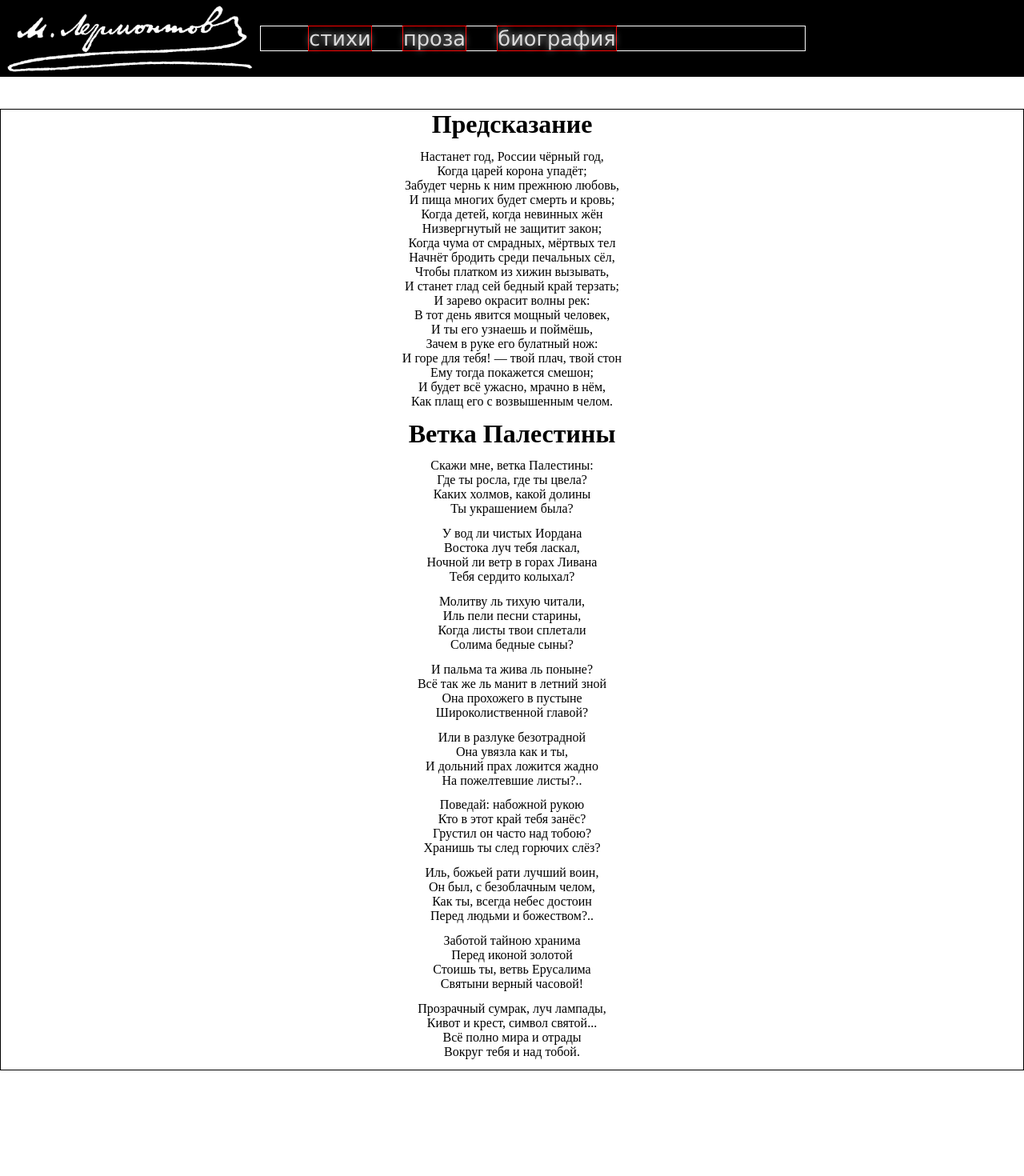
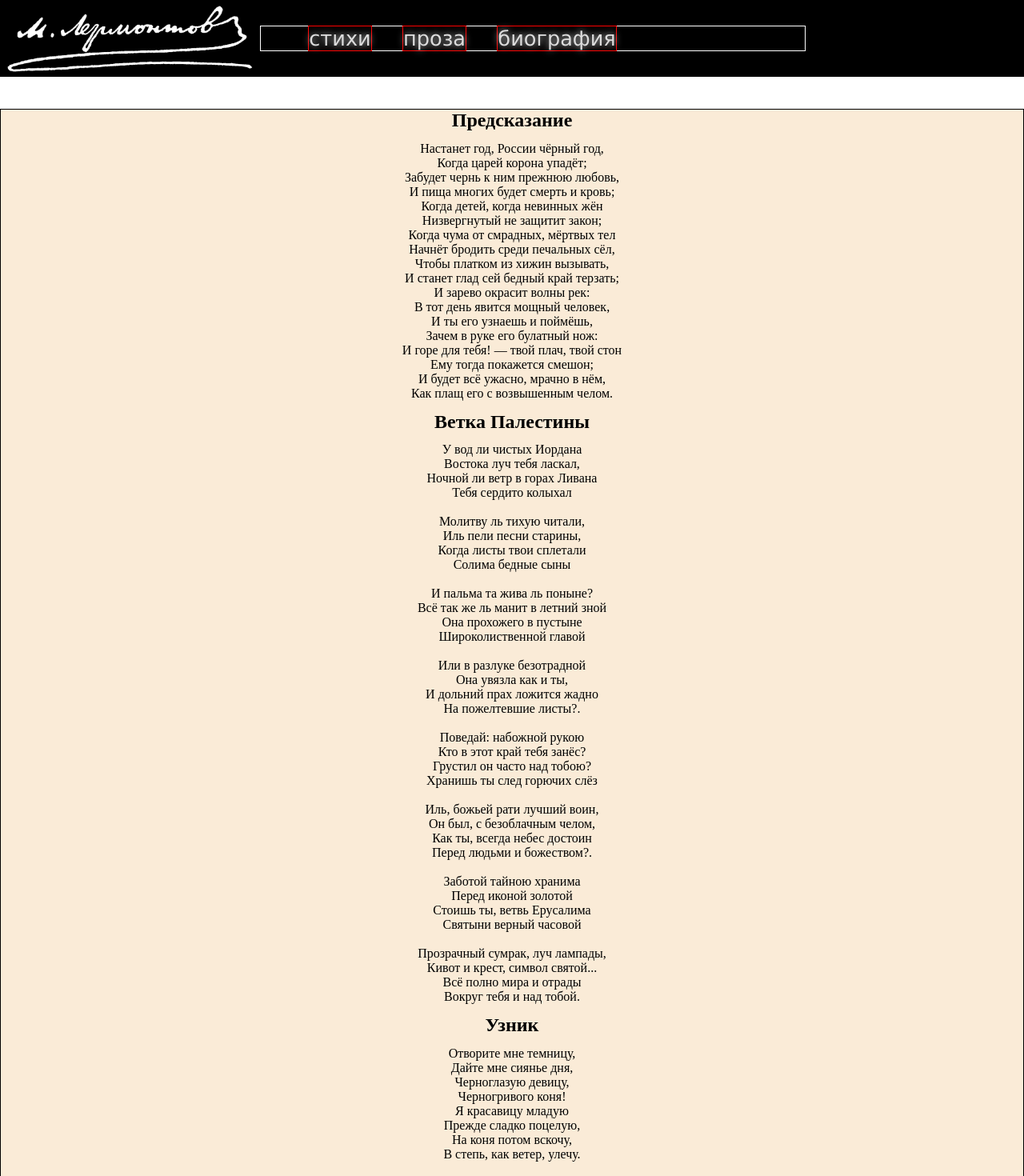
Before and after one commit to hiddeneon/lermontov, a React (Create React App) app: page /stikhi/predskazanie in a window 1280 px wide. Shown: the top 1470 px of the page at 80% size. Before the commit the page ends 1338 px from the top, so only its background shows below. Built offline with nearby package versions, Linux system fonts and the light colour scheme.

Commit message:
Provide poems from poemsData .json file

```diff
--- a/src/App.css
+++ b/src/App.css
@@ -39,9 +39,11 @@
 }
 
 .verse-container {
-  text-align: center;
+  text-align: center  ;
   border: solid black 1px;
   margin-top: 5vh;
+  background-color: antiquewhite;
+  white-space: pre-line;
 }
 
 .verse-container p {
--- a/src/data/poemsData.json
+++ b/src/data/poemsData.json
@@ -0,0 +1,16 @@
+[
+    {
+        "title": "Предсказание",
+        "poem": "Настанет год, России чёрный год,\nКогда царей корона упадёт;\nЗабудет чернь к ним прежнюю любовь,\nИ пища многих будет смерть и кровь;\nКогда детей, когда невинных жён\nНизвергнутый не защитит закон;\nКогда чума от смрадных, мёртвых тел\nНачнёт бродить среди печальных сёл,\nЧтобы платком из хижин вызывать,\nИ станет глад сей бедный край терзать;\nИ зарево окрасит волны рек:\nВ тот день явится мощный человек,\nИ ты его узнаешь  и поймёшь,\nЗачем в руке его булатный нож:\nИ горе для тебя! — твой плач, твой стон\nЕму тогда покажется смешон;\nИ будет всё ужасно, мрачно в нём,\nКак плащ его с возвышенным челом."
+    },
+
+    {
+        "title": "Ветка Палестины",
+        "poem": "У вод ли чистых Иордана\nВостока луч тебя ласкал,\nНочной ли ветр в горах Ливана\nТебя сердито колыхал\n\nМолитву ль тихую читали,\nИль пели песни старины,\nКогда листы твои сплетали\nСолима бедные сыны\n\nИ пальма та жива ль поныне?\nВсё так же ль манит в летний зной\nОна прохожего в пустыне\nШироколиственной главой\n\nИли в разлуке безотрадной\nОна увязла как и ты,\nИ дольний прах ложится жадно\nНа пожелтевшие листы?.\n\nПоведай: набожной рукою\nКто в этот край тебя занёс?\nГрустил он часто над тобою?\nХранишь ты след горючих слёз\n\nИль, божьей рати лучший воин,\nОн был, с безоблачным челом,\nКак ты, всегда небес достоин\nПеред людьми и божеством?.\n\nЗаботой тайною хранима\nПеред иконой золотой\nСтоишь ты, ветвь Ерусалима\nСвятыни верный часовой\n\nПрозрачный сумрак, луч лампады,\nКивот и крест, символ святой...\nВсё полно мира и отрады\nВокруг тебя и над тобой."
+    },
+
+    {
+        "title": "Узник",
+        "poem": "Отворите мне темницу,\nДайте мне сиянье дня,\nЧерноглазую девицу,\nЧерногривого коня!\nЯ красавицу младую\nПрежде сладко поцелую,\nНа коня потом вскочу,\nВ степь, как ветер, улечу.\n\nНо окно тюрьмы высоко,\nДверь тяжёлая с замком;\nЧерноокая далёко,\nВ пышном тереме своём,\nДобрый конь в зелёном поле\nБез узды, один, по воле\nСкачет весел и игрив,\nХвост по ветру распустив.\n\nОдинок я — нет отрады:\nСтены голые кругом,\nТускло светит луч лампады\nУмирающим огнём;\nТолько слышно: за дверями\nЗвучно-мерными шагами\nХодит в тишине ночной\nБезответный часовой."
+    }
+]
--- a/src/pages/stikh-interface.jsx
+++ b/src/pages/stikh-interface.jsx
@@ -1,22 +1,17 @@
 import React from "react";
+import poemsData from "../data/poemsData.json";
 
 export default function Stikh() {
 
     return (
         <>
             <div className="verse-container">
-                <h1>Предсказание</h1>
-                <p>Настанет год, России чёрный год,<br />Когда царей корона упадёт;<br />Забудет чернь к ним прежнюю любовь,<br />И пища многих будет смерть и кровь;<br />Когда детей, когда невинных жён<br />Низвергнутый не защитит закон;<br />Когда чума от смрадных, мёртвых тел<br />Начнёт бродить среди печальных сёл,<br />Чтобы платком из хижин вызывать,<br />И станет глад сей бедный край терзать;<br />И зарево окрасит волны рек:<br />В тот день явится мощный человек,<br />И ты его узнаешь  и поймёшь,<br />Зачем в руке его булатный нож:<br />И горе для тебя! — твой плач, твой стон<br />Ему тогда покажется смешон;<br />И будет всё ужасно, мрачно в нём,<br />Как плащ его с возвышенным челом.</p>
-                <h1>Ветка Палестины</h1>
-                <p>Скажи мне, ветка Палестины:<br />Где ты росла, где ты цвела?<br />Каких холмов, какой долины<br />Ты украшением была?</p>
-                <p>У вод ли чистых Иордана<br />Востока луч тебя ласкал,<br />Ночной ли ветр в горах Ливана<br />Тебя сердито колыхал?</p>
-                <p>Молитву ль тихую читали,<br />Иль пели песни старины,<br />Когда листы твои сплетали<br />Солима бедные сыны?</p>
-                <p>И пальма та жива ль поныне?<br />Всё так же ль манит в летний зной<br />Она прохожего в пустыне<br />Широколиственной главой?</p>
-                <p>Или в разлуке безотрадной<br />Она увязла как и ты,<br />И дольний прах ложится жадно<br />На пожелтевшие листы?..</p>
-                <p>Поведай: набожной рукою<br />Кто в этот край тебя занёс?<br />Грустил он часто над тобою?<br />Хранишь ты след горючих слёз?</p>
-                <p>Иль, божьей рати лучший воин,<br />Он был, с безоблачным челом,<br />Как ты, всегда небес достоин<br />Перед людьми и божеством?..</p>
-                <p>Заботой тайною хранима<br />Перед иконой золотой<br />Стоишь ты, ветвь Ерусалима<br />Святыни верный часовой!</p>
-                <p>Прозрачный сумрак, луч лампады,<br />Кивот и крест, символ святой...<br />Всё полно мира и отрады<br />Вокруг тебя и над тобой.</p>
+                <h2>{poemsData[0].title}</h2>
+                <p>{poemsData[0].poem}</p>
+                <h2>{poemsData[1].title}</h2>
+                <p>{poemsData[1].poem}</p>
+                <h2>{poemsData[2].title}</h2>
+                <p>{poemsData[2].poem}</p>
             </div>
         </>
     );
--- a/src/pages/stikhi.jsx
+++ b/src/pages/stikhi.jsx
@@ -9,6 +9,7 @@ export default function Stikhi() {
                 <ul>
                     <li><Link to="predskazanie">Предсказание</Link></li>
                     <li><Link to="vetka-palestiny">Ветка Палестины</Link></li>
+                    <li><Link to="uznik">Узник</Link></li>
                 </ul>
             </div>
         </>
```
